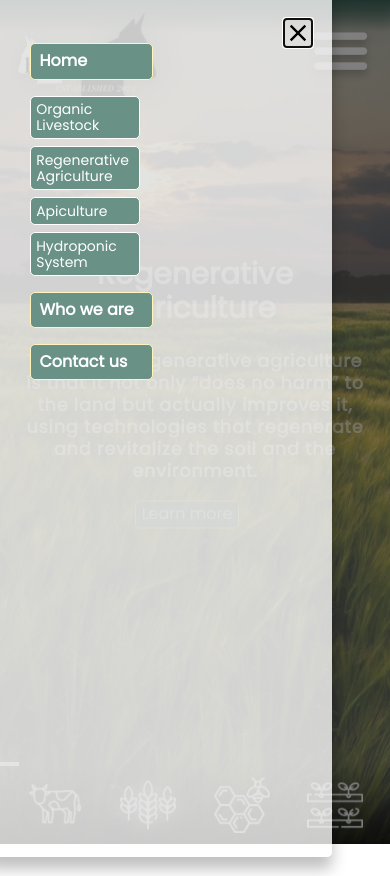
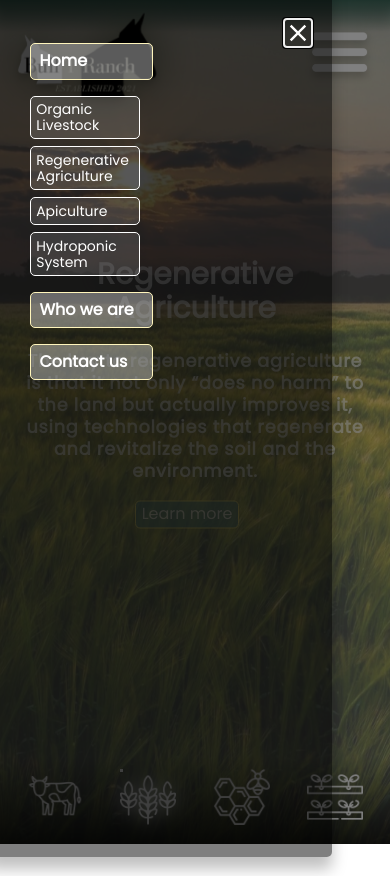
Before and after one commit to ezimon/bullTranch, a React (Create React App) app: page / in a window 390 px wide. Both pictures are taken after a click on the picture 351 px from the left and 42 px from the top of the page. Built offline with nearby package versions, Linux system fonts and the light colour scheme.

Commit message:
final mobile wouches

```diff
--- a/src/App.css
+++ b/src/App.css
@@ -847,7 +847,7 @@ iframe {
 
 .ham {
   position: fixed;
-  height: 120%;
+  height: 2.5rem;
   right: 0;
   padding-right: 6%;
   padding-top: 4%;
@@ -860,7 +860,7 @@ iframe {
   list-style-type: none;
   margin-left: -1rem;
   color: white;
-  background-color: #699186;
+  background-color: #ffffff5b;
   border-width: 1.5px;
   border-style: solid;
   border-color: #fff5bc;
@@ -874,7 +874,7 @@ iframe {
   margin-left: -1rem;
   color: white;
   font-weight: lighter;
-  background-color: #699186;
+  background-color: #ffffff21;
   border-width: 1px;
   border-style: solid;
   font-size: 14px;
--- a/src/components/SPnavBarr.js
+++ b/src/components/SPnavBarr.js
@@ -7,6 +7,9 @@ import hydroIcon from "../assets/icons/hydro.png";
 export const SPnavBarr = ({ setInd, prog, ind }) => {
   return (
     <div className="hoMenuSmall">
+      <div className="navbarCont">
+        <div>
+          {ind === 0 ? (
             <div className="progContsmall">
               <div
                 className="progBar"
@@ -15,7 +18,7 @@ export const SPnavBarr = ({ setInd, prog, ind }) => {
                 }}
               ></div>
             </div>
-      <div className="navbarCont">
+          ) : null}
           <img
             className={
               ind === 0
@@ -26,6 +29,18 @@ export const SPnavBarr = ({ setInd, prog, ind }) => {
             alt=""
             onClick={() => setInd(0)}
           />
+        </div>
+        <div>
+          {ind === 1 ? (
+            <div className="progContsmall">
+              <div
+                className="progBar"
+                style={{
+                  width: `${JSON.stringify(prog)}%`,
+                }}
+              ></div>
+            </div>
+          ) : null}
           <img
             className={
               ind === 1
@@ -36,6 +51,18 @@ export const SPnavBarr = ({ setInd, prog, ind }) => {
             alt=""
             onClick={() => setInd(1)}
           />
+        </div>
+        <div>
+          {ind === 2 ? (
+            <div className="progContsmall">
+              <div
+                className="progBar"
+                style={{
+                  width: `${JSON.stringify(prog)}%`,
+                }}
+              ></div>
+            </div>
+          ) : null}
           <img
             className={
               ind === 2
@@ -46,6 +73,18 @@ export const SPnavBarr = ({ setInd, prog, ind }) => {
             alt=""
             onClick={() => setInd(2)}
           />
+        </div>
+        <div>
+          {ind === 3 ? (
+            <div className="progContsmall">
+              <div
+                className="progBar"
+                style={{
+                  width: `${JSON.stringify(prog)}%`,
+                }}
+              ></div>
+            </div>
+          ) : null}
           <img
             className={
               ind === 3
@@ -58,5 +97,6 @@ export const SPnavBarr = ({ setInd, prog, ind }) => {
           />
         </div>
       </div>
+    </div>
   );
 };
--- a/src/components/modal.css
+++ b/src/components/modal.css
@@ -41,7 +41,7 @@
   display: inline-block;
   text-align: left;
   vertical-align: middle;
-  background: #ffffffc9;
+  background: #00000080;
   box-shadow: 0 12px 15px 0 rgba(0, 0, 0, 0.25);
   margin: 1.2rem;
   padding: 1.2rem;
@@ -67,6 +67,9 @@
   cursor: pointer;
   background-color: transparent;
   display: flex;
+  filter: invert(100%);
+  -webkit-filter: invert(100%);
+  -moz-filter: invert(100%);
 }
 
 @keyframes react-responsive-modal-overlay-in {
```
Lines whose indentation alone changed are shown as unchanged.
